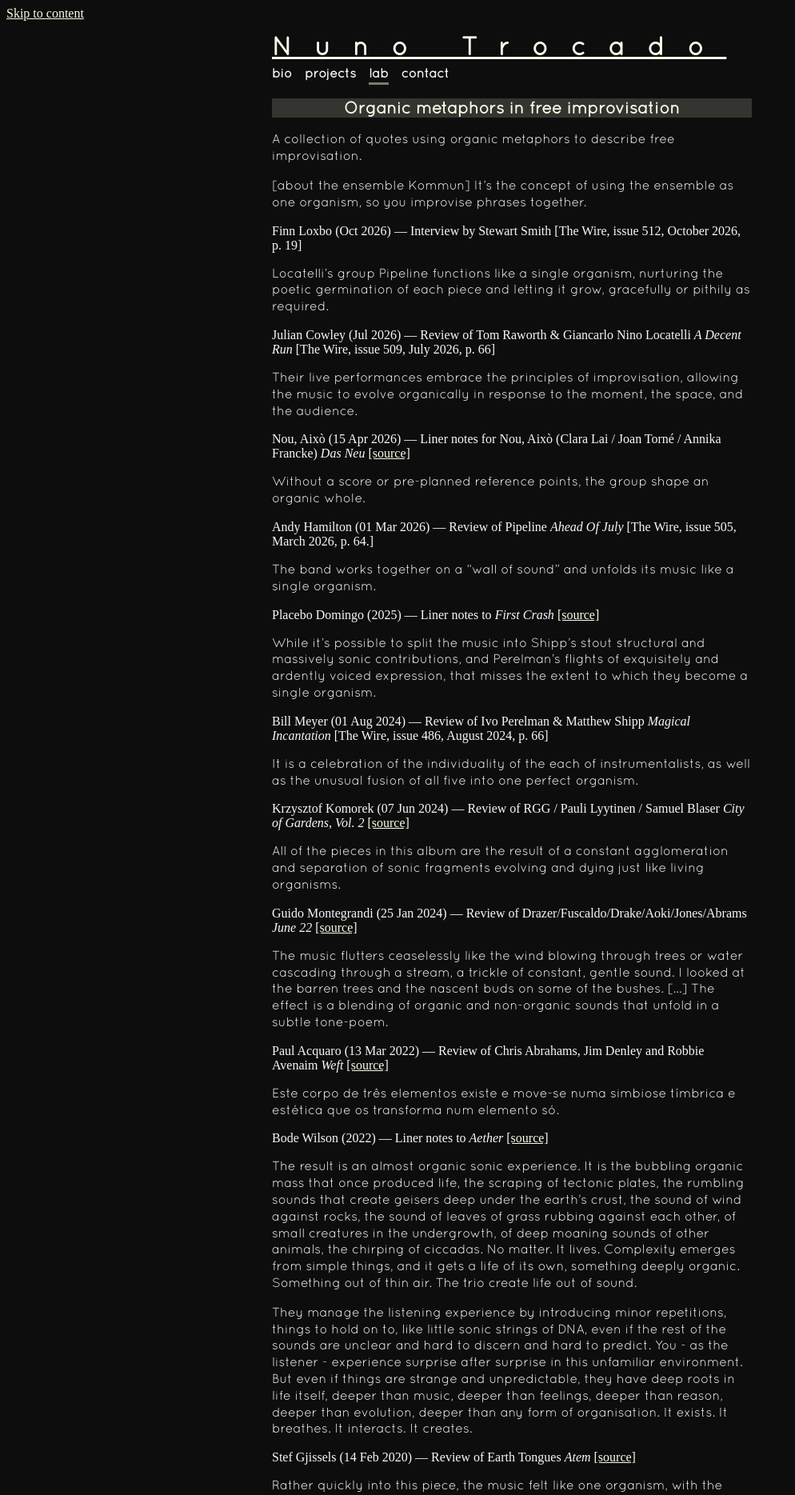
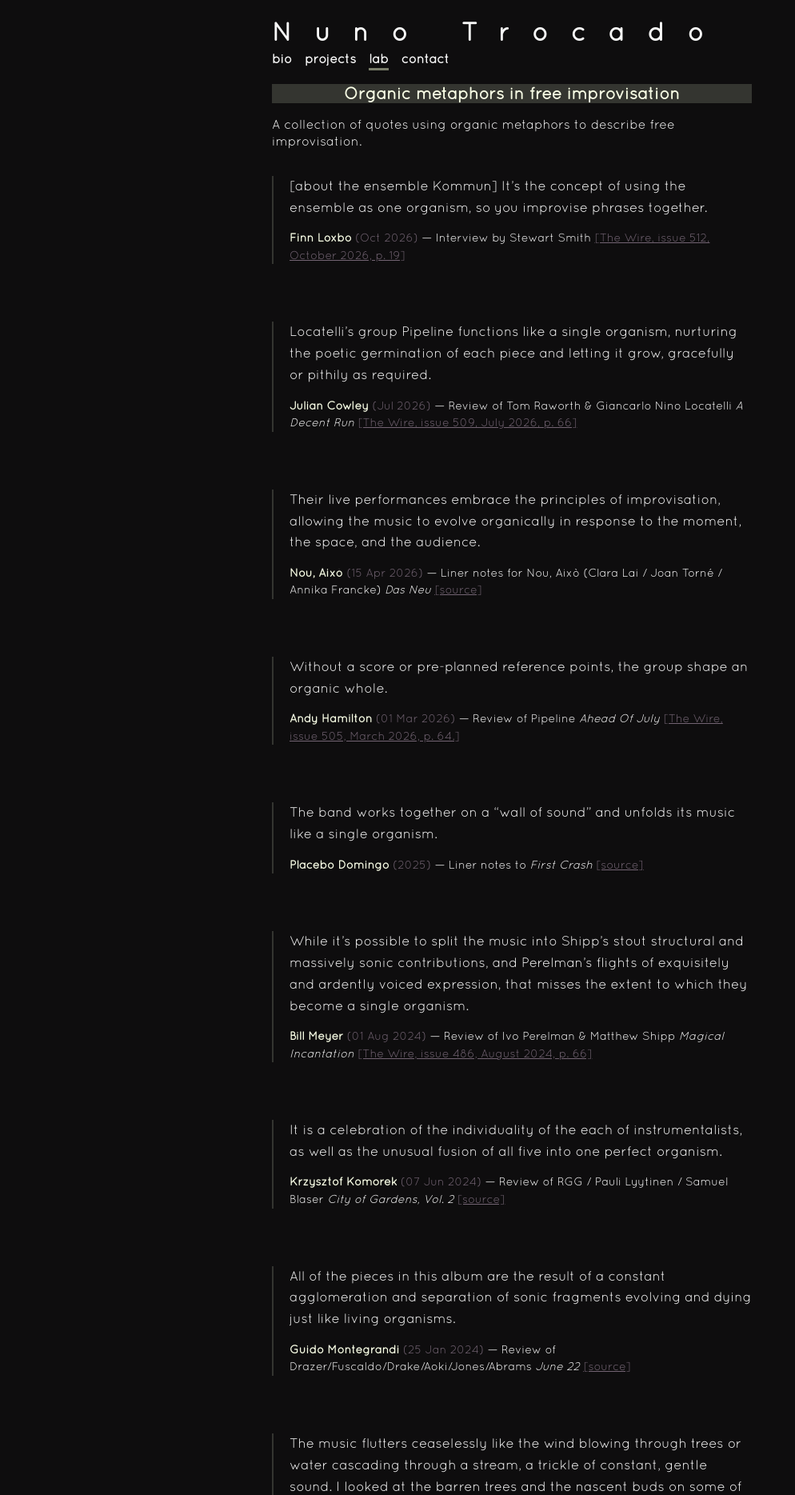
Before and after one commit to ntrocado/ntrocado.github.io, a Jekyll site: the page built from organic-metaphors.html, in a window 1280 px wide. Shown: the top 1869 px of the page at 80% size, without its empty margins (0-994 px from the left). Built offline with Jekyll 4.4.1, drawn with Linux system fonts in a browser that asks for light colours; nearby versions of some CDN libraries.

Commit message:
Fix IE8 media hack brace, style organic quotes with left accent, and polish link colors

```diff
--- a/css/main.css
+++ b/css/main.css
@@ -10,6 +10,21 @@
     background: #0E0D0E;
     color: #F8F8F8;
     font-size: 100%;
+    font-family: quicksandregular, sans-serif;
+}
+.skip-link {
+    position: absolute;
+    top: -100px;
+    left: 10px;
+    background: #343530;
+    color: #F8FDE5;
+    padding: 0.5em 1em;
+    z-index: 1000;
+    text-decoration: none;
+    font-weight: bold;
+}
+.skip-link:focus {
+    top: 10px;
 }
 #front {
     border-radius: .8em;
@@ -50,10 +65,21 @@
     background-color: #343530;
     text-align: center;
 }
-h2 a, h3 a {
+/* General link styles */
+a, a:link {
+    text-decoration: underline;
+    color: #F8FDE5;
+}
+a:visited {
+    color: #7A7E6A;
+}
+a:hover, a:focus {
+    color: #7A7E6A;
+}
+
+h2 a, h2 a:link, h2 a:visited,
+h3 a, h3 a:link, h3 a:visited {
     text-decoration: none;
-}
-h2 a:visited, h3 a:visited {
     color: #F8FDE5;
 }
 h2 a:hover, h3 a:hover {
@@ -66,19 +92,13 @@
     margin-top: 0;
     margin-bottom: 0.2em;
 }
-a.titulo {
+a.titulo,
+a.titulo:link,
+a.titulo:visited,
+a.titulo:hover,
+a.titulo:focus {
     color: #F8F8F8;
     text-decoration: none;
-}
-a, a:link {
-    text-decoration: underline;
-    color: #F8FDE5;
-}
-a:visited {
-    color: #7A7E6A;
-}
-a:hover, a:focus {
-    color: #7A7E6A;
 }
 h3, p, li, dl {
     font-size: 1em;
@@ -183,10 +203,6 @@
 p.notation img {
     padding: 10px;
 }
-@media \0screen {
-    img {
-  	width: auto; /* for ie 8 */
-    }
 li#concertos,
 li.news-item,
 li.agenda-item {
@@ -295,7 +311,13 @@
 }
 
 .organic-quote {
-    margin-bottom: 3.5em;
+    margin-bottom: 4.5em;
+    padding-left: 1.25em;
+    border-left: 2px solid #343530;
+}
+
+.organic-quote:last-child {
+    margin-bottom: 4.5em;
 }
 
 .organic-quote .quote-body {
@@ -311,7 +333,7 @@
 }
 
 .organic-quote .quote-citation {
-    margin-top: 0.7em;
+    margin-top: 0.9em;
     font-size: 0.9em;
     line-height: 1.5em;
     color: #7A7E6A;
@@ -330,17 +352,17 @@
     color: #F8F8F8;
 }
 
-.organic-quote .citation-source {
+.organic-quote .citation-source,
+.organic-quote .citation-source a,
+.organic-quote .citation-source a:link,
+.organic-quote .citation-source a:visited {
     color: #736473;
-}
-
-.organic-quote .citation-source a {
-    color: #F8FDE5;
     text-decoration: underline;
 }
 
-.organic-quote .citation-source a:hover {
-    color: #7A7E6A;
+.organic-quote .citation-source a:hover,
+.organic-quote .citation-source a:focus {
+    color: #F8FDE5;
 }
 
 .organic-quote img {
```
